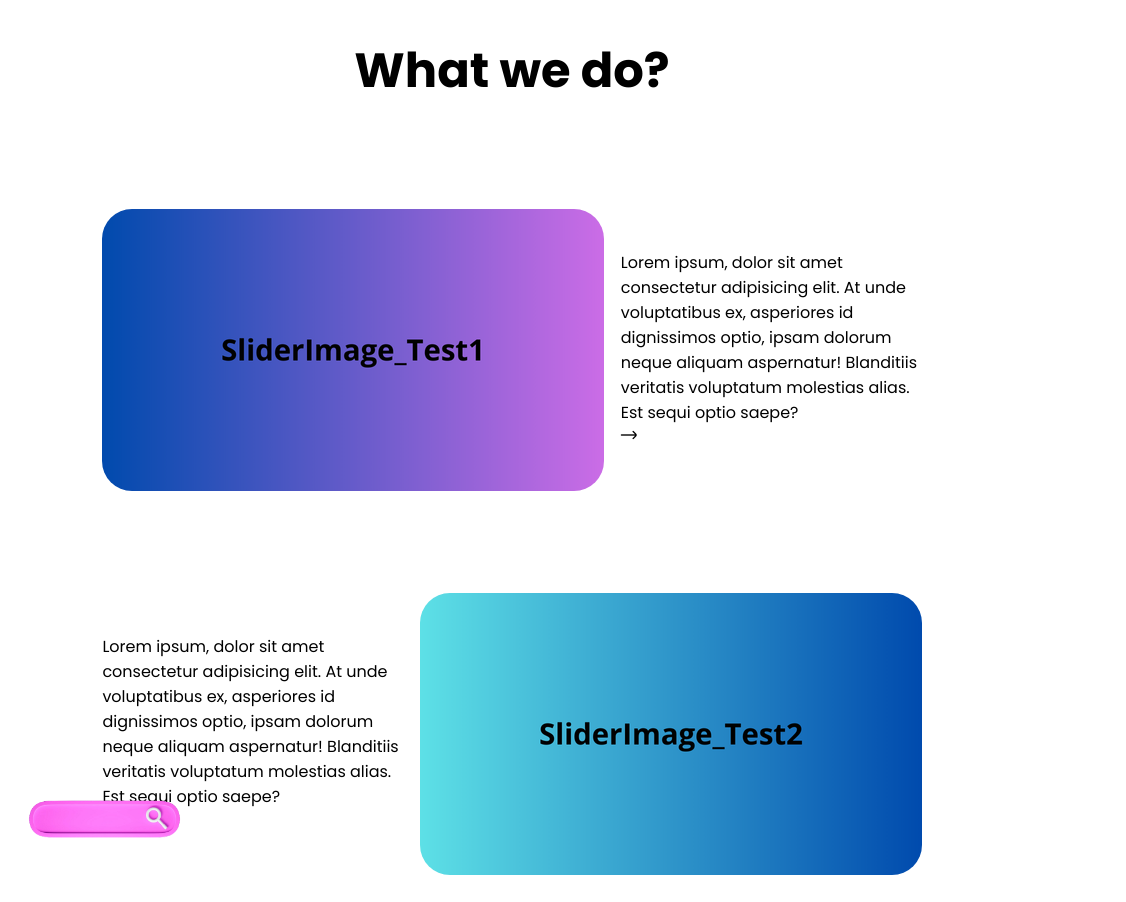
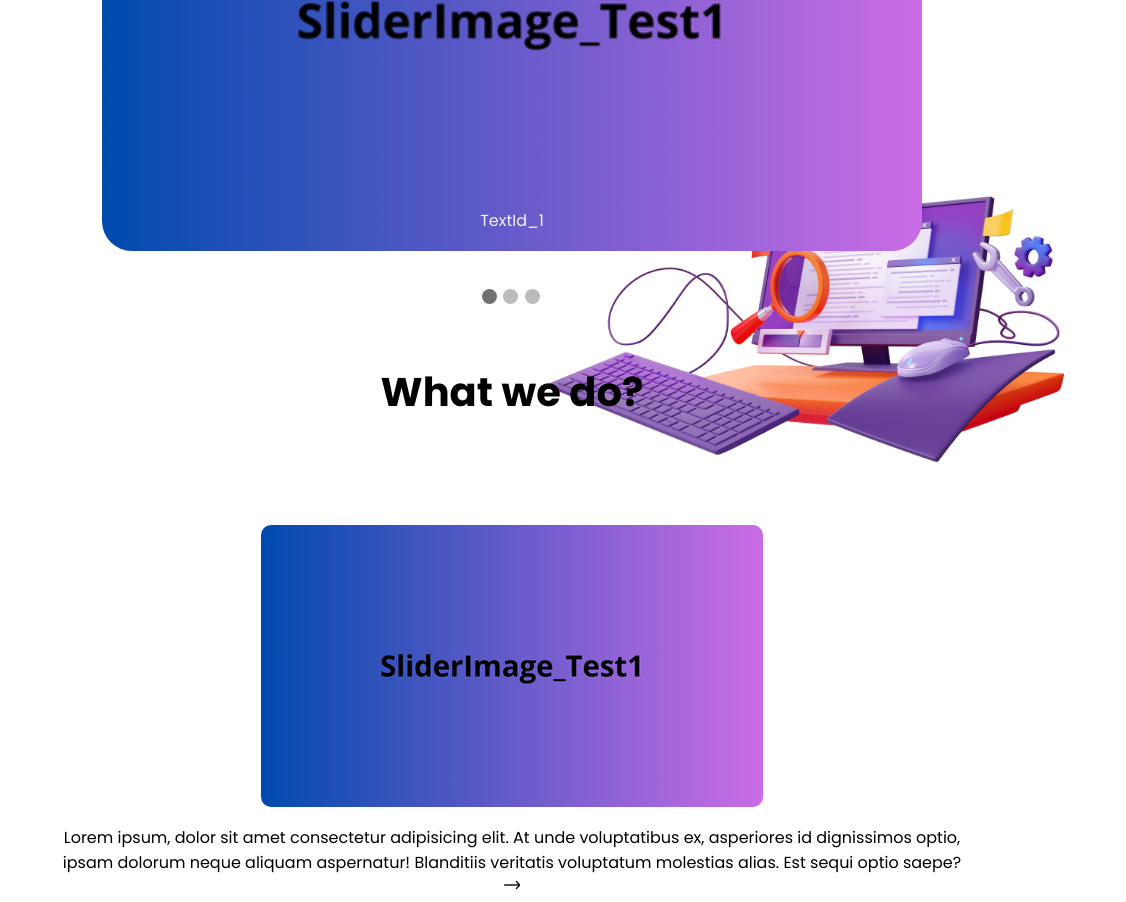
Before and after one commit to Manuel7892347843/LogiCore, a plain HTML site: page Website/wwwroot/index.html in a window 1024 px wide. Shown: the part 1785-2687 px from the top of the page, 1126 px wide, since content can reach past the window. Drawn offline with nearby package versions, Linux system fonts and the light colour scheme.

Commit message:
Update index_main.css
media fatti bene

```diff
--- a/Website/wwwroot/CSS/index_main.css
+++ b/Website/wwwroot/CSS/index_main.css
@@ -224,6 +224,12 @@
   .img_inbasso {
       width: 50%; /* Aumenta la dimensione dell'immagine */
   }
+  .test-background img
+  {
+    max-width: 800%;
+    margin-top: 580%;
+    margin-left: 300%;
+  }
 }
 
 /* Per schermi medi (tablet) */
@@ -240,12 +246,19 @@
   .slideshow-container {
       max-width: 80%; /* Aumenta la larghezza per tablet */
   }
+  .test-background img
+  {
+    max-width: 800%;
+    margin-top: 400%;
+    margin-left: 300%;
+  }
 
 }
 
 @media only screen and (min-width: 800px) and (max-width: 1280px) {
   .NewsText, .WWD {
       font-size: 3rem; /* Dimensione del font intermedia */
+      margin-top: 20%;
   }
   .CompanyName p
   {
@@ -256,10 +269,13 @@
   .slideshow-container {
       max-width: 80%; /* Aumenta la larghezza per tablet */
   }
+  .test-background img
+  {
+    max-width: 800%;
+    margin-top: 400%;
+    margin-left: 300%;
+  }
 
-  .boxSx, .boxDx {
-      margin-left: 10%; /* Margine intermedio */
-  }
 }
 
 /* Per schermi grandi (desktop) */
@@ -273,7 +289,16 @@
   }
 }
 
+
+
+
+
 @media (max-width: 1200px) {
+
+  .NewsText, .WWD {
+    font-size: 3rem; /* Dimensione del font intermedia */
+    margin-top: 40%;
+}
   .WWD {
       font-size: 3rem; /* Riduci la dimensione del font */
       margin-top: 10%; /* Riduci il margine superiore */
@@ -282,16 +307,41 @@
   .boxSx, .boxDx {
       max-width: 80%; /* Aumenta la larghezza massima per schermi più piccoli */
       margin-left: 10%; /* Riduci il margine a sinistra */
+      border-radius: 10px; /* Mantieni i bordi arrotondati */
   }
 
+  .boxSx img, .boxDx  img{
+    max-width: 95%; /* Aumenta la larghezza massima per schermi più piccoli */
+    margin-bottom: 2%;
+    border-radius: 10px; /* Mantieni i bordi arrotondati */
+}
+
+.boxtextSx{
+  justify-content: center;
+  text-align: center;
+}
+
+.boxtextDx{
+  justify-content: center;
+  text-align: center;
+}
+
   .img_sfondo {
-      max-width: 100%; /* Imposta la larghezza massima al 100% */
+      max-width: 90%; /* Imposta la larghezza massima al 100% */
       margin-left: 0; /* Rimuovi il margine a sinistra */
       margin-top: 20%; /* Riduci il margine superiore */
   }
+
+  .test-background img
+  {
+    max-width: 800%;
+    margin-top: 400%;
+    margin-left: 300%;
+  }
 }
 
-@media (max-width: 768px) {
+@media (max-width: 1024px) {
+
   .WWD {
       font-size: 2.5rem; /* Ulteriore riduzione della dimensione del font */
       margin-top: 5%; /* Riduci ulteriormente il margine superiore */
@@ -301,10 +351,12 @@
       flex-direction: column; /* Cambia la direzione del flex per una disposizione verticale */
       max-width: 90%; /* Aumenta la larghezza massima */
       margin-left: 5%; /* Riduci il margine a sinistra */
+      border-radius: 10px; /* Mantieni i bordi arrotondati */
+      margin-bottom: 10%;
   }
 
   .img_inbasso {
-      width: 50%; /* Aumenta la larghezza dell'immagine */
-      margin-top: -10%; /* Regola il margine negativo */
+      width: 20%; /* Aumenta la larghezza dell'immagine */
+      margin-top: -22%; /* Regola il margine negativo */
   }
 }
```
